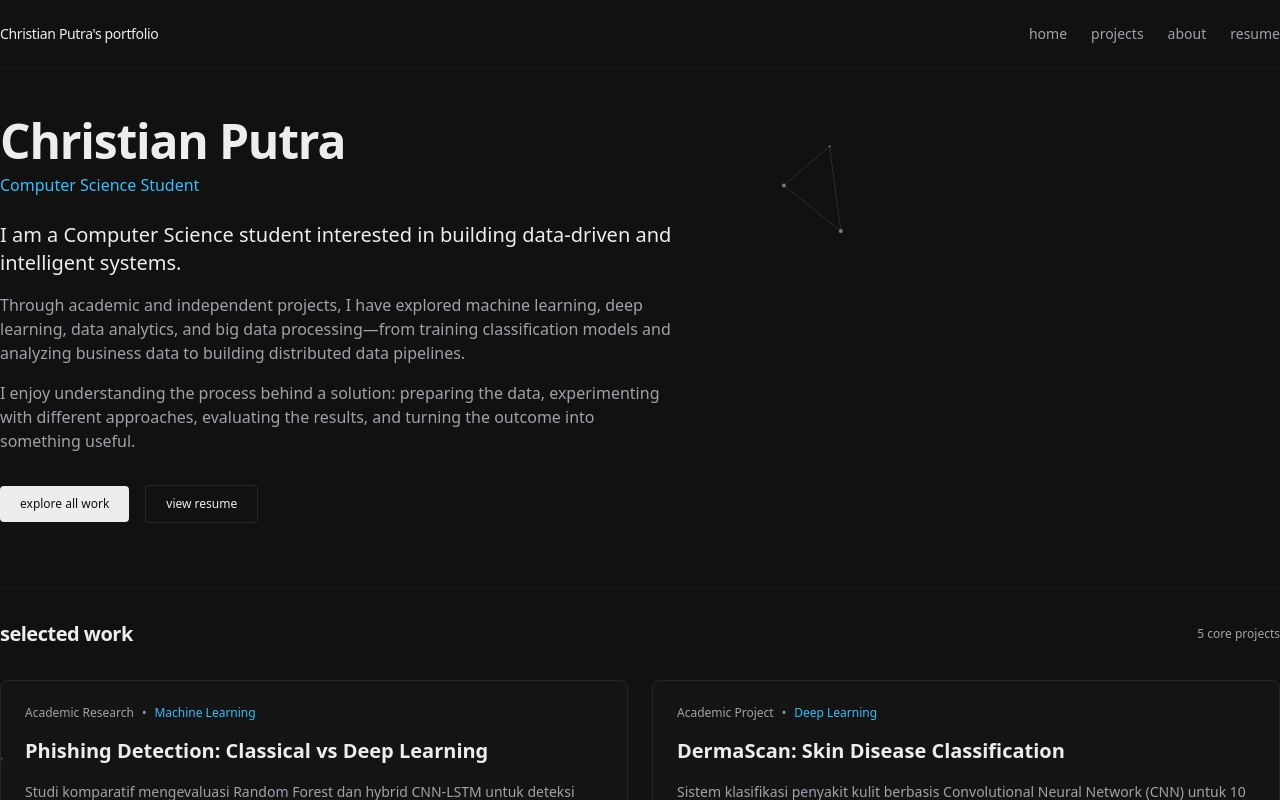
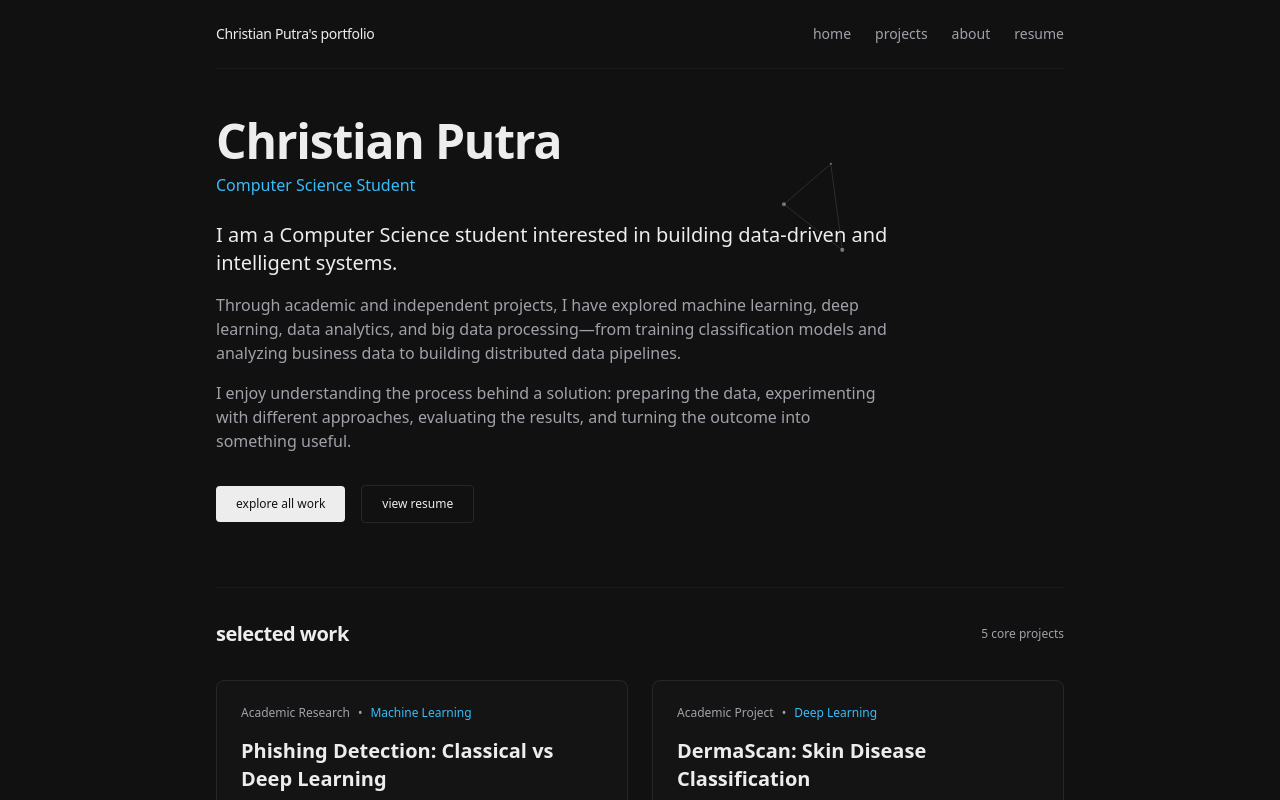
Before and after one commit to Putra-Christian618/Portofolio, a Next.js app: page / in a window 1280 px wide. Shown: the top 800 px of the page. Built offline with nearby package versions, Linux system fonts and the light colour scheme.

Commit message:
fixing mess UI

```diff
--- a/app/layout.tsx
+++ b/app/layout.tsx
@@ -26,23 +26,27 @@ export default function RootLayout({
 }>) {
   return (
     <html lang="en" className="scroll-smooth">
-      {/*
-        Menambahkan kelas warna latar belakang utama di body.
-        Pastikan ini sesuai dengan palet warna "near-black / charcoal" Anda.
-      */}
       <body
-        className={`${geistSans.variable} ${geistMono.variable} antialiased bg-[#111111] text-gray-200 min-h-screen relative flex flex-col`}
+        className={`${geistSans.variable} ${geistMono.variable} antialiased bg-[#111111] text-gray-200 min-h-screen relative`}
       >
-        {/* Render animasi Topological Mesh di latar belakang */}
+        {/*
+          Animasi background dibiarkan di luar wrapper utama
+          agar tetap merender sepenuh layar
+        */}
         <TopologicalMesh />
 
-        {/* Navbar utama */}
-        <Navbar />
-
-        {/* Konten halaman akan di-render di dalam tag main ini */}
-        <main className="flex-grow">
-          {children}
-        </main>
+        {/*
+          WRAPPER KONTEN:
+          max-w-4xl membatasi lebar maksimal (sekitar 896px).
+          mx-auto menengahkan seluruh wrapper secara horizontal.
+          px-6 memberikan jarak aman di sisi kiri-kanan untuk layar HP.
+        */}
+        <div className="max-w-4xl mx-auto w-full px-6 flex flex-col min-h-screen">
+          <Navbar />
+          <main className="flex-grow pb-16">
+            {children}
+          </main>
+        </div>
       </body>
     </html>
   );
```
